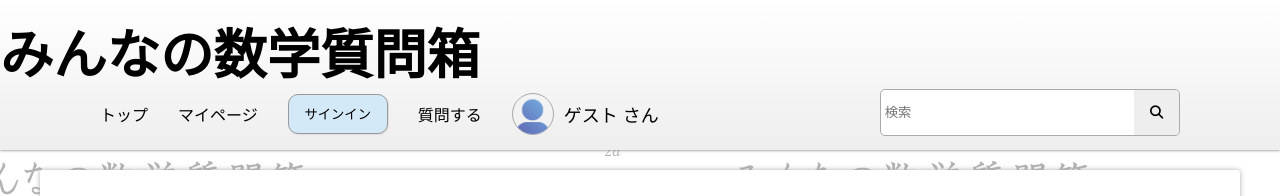
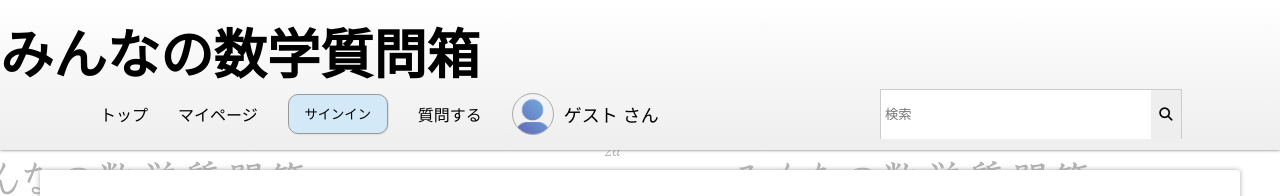
Before and after one commit to LSbard000com/math-question-box-app, a React (Create React App) app: page / in a window 1280 px wide. Shown: the top 196 px of the page. Built offline with nearby package versions, Linux system fonts and the light colour scheme; no server answers; the database is empty; a web font is replaced by a local one.

Commit message:
検索バーのCSS変更

```diff
--- a/src/components/css/SearchBar.css
+++ b/src/components/css/SearchBar.css
@@ -1,14 +1,14 @@
 .search {
-    height: 90%;
+    width: 100%;
+    height: 100%;
     display: flex;
     align-items: center;
-    border: 1px solid #aaa;
-    border-radius: 5px;
+    border: 1px solid #ccc;
     background-color: #fff;
 }
 
 .search .search-area {
-    width: 85%;
+    width: 90%;
     height: 100%;
     display: flex;
     align-items: center;
@@ -25,7 +25,7 @@
 
 .search .search-btn {
     height: 100%;
-    width: 15%;
+    width: 10%;
 }
 
 .search button {
@@ -33,10 +33,6 @@
     height: 100%;
     background-color: #eee;
     border: none;
-    border-top-left-radius: 0;
-    border-top-right-radius: 5px;
-    border-bottom-right-radius: 5px;
-    border-bottom-left-radius: 0;
 }
 
 .search button:hover {
```
